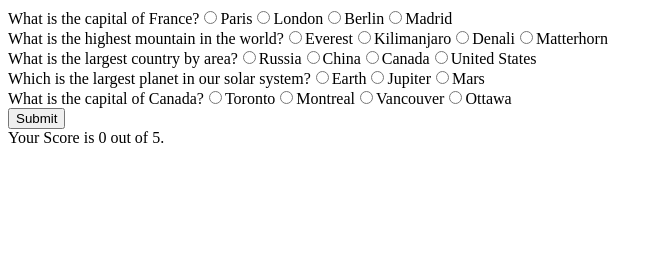
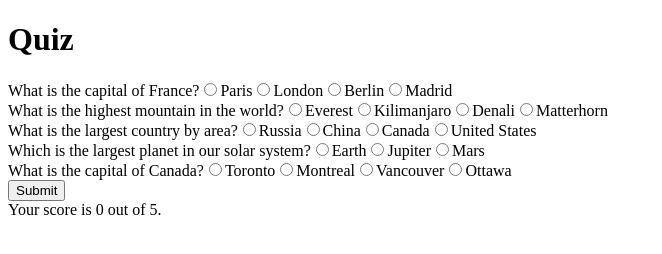
Before and after one commit to acciojob/quiz-with-session-misterKumar, a website: page main.html in a window 1280 px wide. Both pictures are taken after a click on the button "Submit". Shown: the whole page, without its empty margins (0-662 px from the left). Drawn offline with Linux system fonts and the light colour scheme.

Commit message:
created a submission

```diff
--- a/main.html
+++ b/main.html
@@ -1,16 +1,17 @@
 <!DOCTYPE html>
-<html lang="en">
-<head>
-    <meta charset="UTF-8">
-    <meta name="viewport" content="width=device-width, initial-scale=1.0">
-    <title>Quiz</title>
-    <link rel="stylesheet" href="styles.css">
-</head>
-<body>
+
+<html>
+  <head>
+    <link rel="stylesheet" href="styles.css" />
+  </head>
+
+  <body>
+    <!-- do not change this code -->
+    <h1>Quiz</h1>
     <div id="questions"></div>
     <button id="submit">Submit</button>
     <div id="score"></div>
 
-    <script type="text/javascript" src="script.js"></script>
-</body>
+    <script type="text/javascript" src="./script.js"></script>
+  </body>
 </html>
--- a/script.js
+++ b/script.js
@@ -1,121 +1,110 @@
-document.addEventListener("DOMContentLoaded", function () {
-    // Questions data
+//your JS code here.
+
+// Do not change code below this line
+// This code will just display the questions to the screen
 const questions = [
     {
       question: "What is the capital of France?",
       choices: ["Paris", "London", "Berlin", "Madrid"],
-            answer: "Paris"
+      answer: "Paris",
     },
     {
       question: "What is the highest mountain in the world?",
       choices: ["Everest", "Kilimanjaro", "Denali", "Matterhorn"],
-            answer: "Everest"
+      answer: "Everest",
     },
     {
       question: "What is the largest country by area?",
       choices: ["Russia", "China", "Canada", "United States"],
-            answer: "Russia"
+      answer: "Russia",
     },
     {
       question: "Which is the largest planet in our solar system?",
       choices: ["Earth", "Jupiter", "Mars"],
-            answer: "Jupiter"
+      answer: "Jupiter",
     },
     {
       question: "What is the capital of Canada?",
       choices: ["Toronto", "Montreal", "Vancouver", "Ottawa"],
-            answer: "Ottawa"
+      answer: "Ottawa",
     },
   ];
 
-    // Reference to HTML elements
-    const questionsContainer = document.getElementById('questions');
-    const submitButton = document.getElementById('submit');
-    const scoreContainer = document.getElementById('score');
+  // Display the quiz questions and choices
 
-    // Load saved progress from session storage
-    const savedProgress = JSON.parse(sessionStorage.getItem('progress')) || {};
+  const userAnswers = JSON.parse(sessionStorage.getItem('progress')) || Array(questions.length).fill(null);
 
-    // Display the quiz questions and choices
-    renderQuestions();
+    function renderQuestions() {
+      const questionsElement = document.getElementById('questions');
 
-    // Add event listener to the submit button
-    submitButton.addEventListener('click', function () {
-        // Calculate and display the score
-        const score = calculateScore();
-        displayScore(score);
+      for (let i = 0; i < questions.length; i++) {
+        const question = questions[i];
+        const questionElement = document.createElement("div");
 
-        // Save score in local storage
-        localStorage.setItem('score', score);
-    });
-
-    // Function to display quiz questions
-    // Function to display quiz questions
-function renderQuestions() {
-    questions.forEach(function (question, index) {
-        const questionElement = document.createElement("div");
+        // Render question text
         const questionText = document.createTextNode(question.question);
         questionElement.appendChild(questionText);
 
-        question.choices.forEach(function (choice) {
+        // Render choices
+        for (let j = 0; j < question.choices.length; j++) {
+          const choice = question.choices[j];
+
           const choiceElement = document.createElement("input");
           choiceElement.setAttribute("type", "radio");
-            choiceElement.setAttribute("name", `question-${index}`);
+          choiceElement.setAttribute("name", `question-${i}`);
           choiceElement.setAttribute("value", choice);
 
-            // Check if the choice matches the saved progress
-            if (savedProgress[index] === choice) {
-                choiceElement.checked = true; // Set the checked property directly
+          // Check the radio button if it matches the user's answer
+          if (userAnswers[i] === choice) {
+            choiceElement.setAttribute("checked", true);
           }
 
           const choiceText = document.createTextNode(choice);
 
           questionElement.appendChild(choiceElement);
           questionElement.appendChild(choiceText);
-        });
-
-        questionsContainer.appendChild(questionElement);
-    });
-
-    // Log savedProgress for debugging
-    console.log("savedProgress:", savedProgress);
-
-    // Trigger a change event to ensure Cypress detects the change
-    const radioInputs = document.querySelectorAll('input[type="radio"]');
-    radioInputs.forEach(input => {
-        input.addEventListener('change', () => {
-            input.checked = !input.checked; // Toggle the checked state
-        });
-    });
-
-    // Trigger a change event on the last radio input to force a change
-    const lastRadioInput = radioInputs[radioInputs.length - 1];
-    lastRadioInput.checked = !lastRadioInput.checked;
-    lastRadioInput.dispatchEvent(new Event('change'));
         }
 
+        questionsElement.appendChild(questionElement);
 
-    // Function to calculate the quiz score
-    function calculateScore() {
-        let score = 0;
-
-        questions.forEach(function (question, index) {
-            const selectedOption = document.querySelector(`input[name="question-${index}"]:checked`);
-
-            if (selectedOption && selectedOption.value === question.answer) {
-                score++;
+        // Save progress to session storage on option selection
+        questionElement.addEventListener('change', (event) => {
+          userAnswers[i] = event.target.value;
+          sessionStorage.setItem('progress', JSON.stringify(userAnswers));
+        });
+      }
     }
 
-            // Save user's progress in session storage
-            savedProgress[index] = selectedOption ? selectedOption.value : null;
-            sessionStorage.setItem('progress', JSON.stringify(savedProgress));
-        });
+    function submitQuiz() {
 
-        return score;
+
+      // Calculate the score
+      const score = questions.reduce((acc,questions,index) => {
+        // Check if the user answered the question
+
+
+        if (userAnswers[index] !== null) {
+          // Check if the user's answer is correct
+
+
+
+          if (userAnswers[index] === questions.answer) {
+            return acc + 1;
+          }
+        }
+        return acc;
+      }, 0);
+
+      // Display the score
+      const scoreElement = document.getElementById('score');
+      scoreElement.textContent = `Your score is ${score} out of ${questions.length}.`;
+
+      // Save the score to local storage
+      localStorage.setItem('score', score);
     }
 
-    // Function to display the quiz score
-    function displayScore(score) {
-        scoreContainer.innerHTML = `Your Score is ${score} out of 5.`;
-    }
-});
+    // Render questions when the page loads
+    renderQuestions();
+
+    // Attach the submitQuiz function to the submit button click event
+    document.getElementById('submit').addEventListener('click', submitQuiz);
```
Lines whose indentation alone changed are shown as unchanged.
